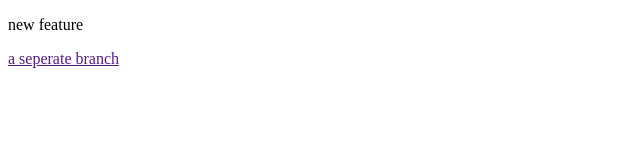
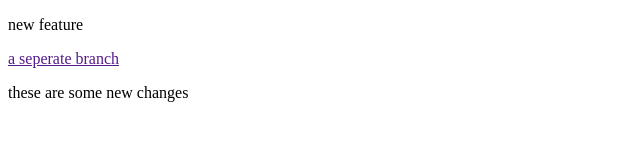
Before and after one commit to leahloading/git-one, a plain HTML site: page index.html in a window 1280 px wide. Shown: the whole page, without its empty margins (0-640 px from the left). Drawn offline with Linux system fonts and the light colour scheme.

Commit message:
add para

```diff
--- a/index.html
+++ b/index.html
@@ -6,6 +6,7 @@
     <title>My second commit</title>
     <p>new feature</p>
     <a href="">a seperate branch</a>
+    <p>these are some new changes</p>
   </head>
   <body></body>
 </html>
```
